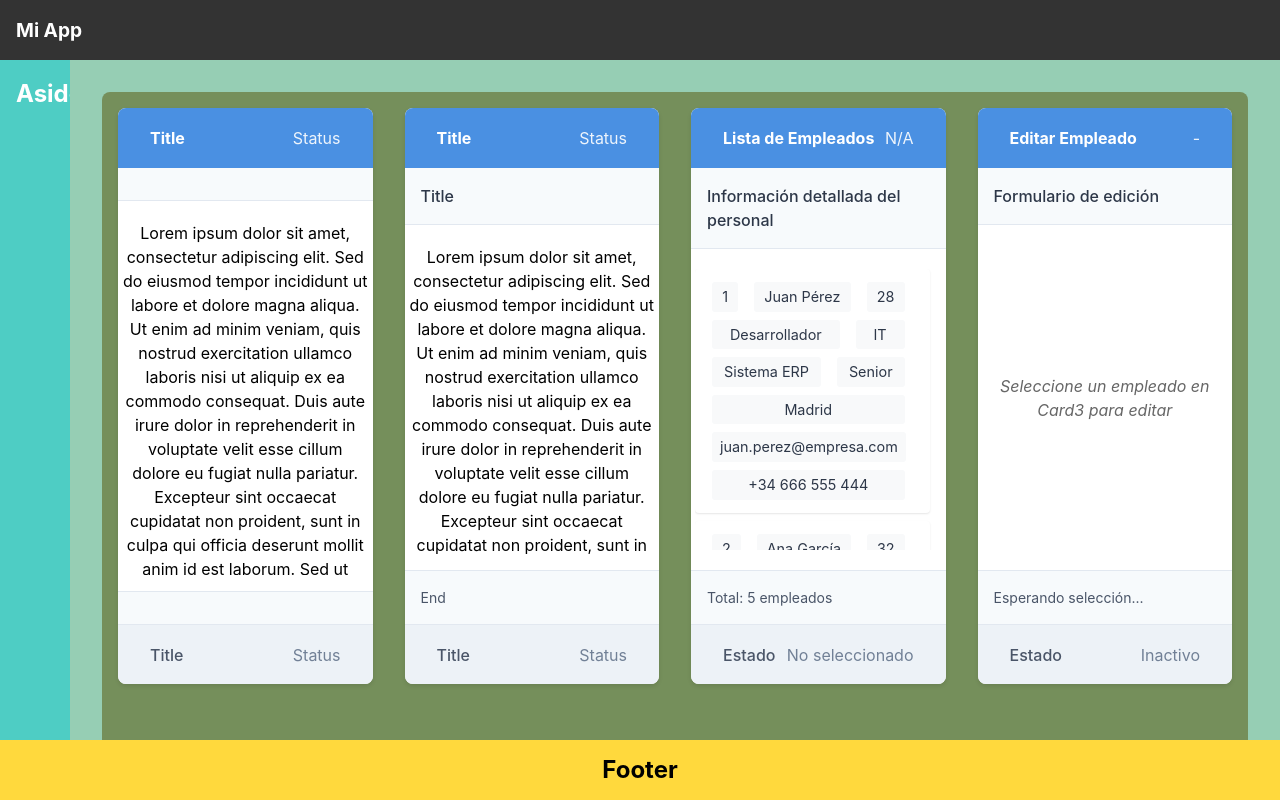
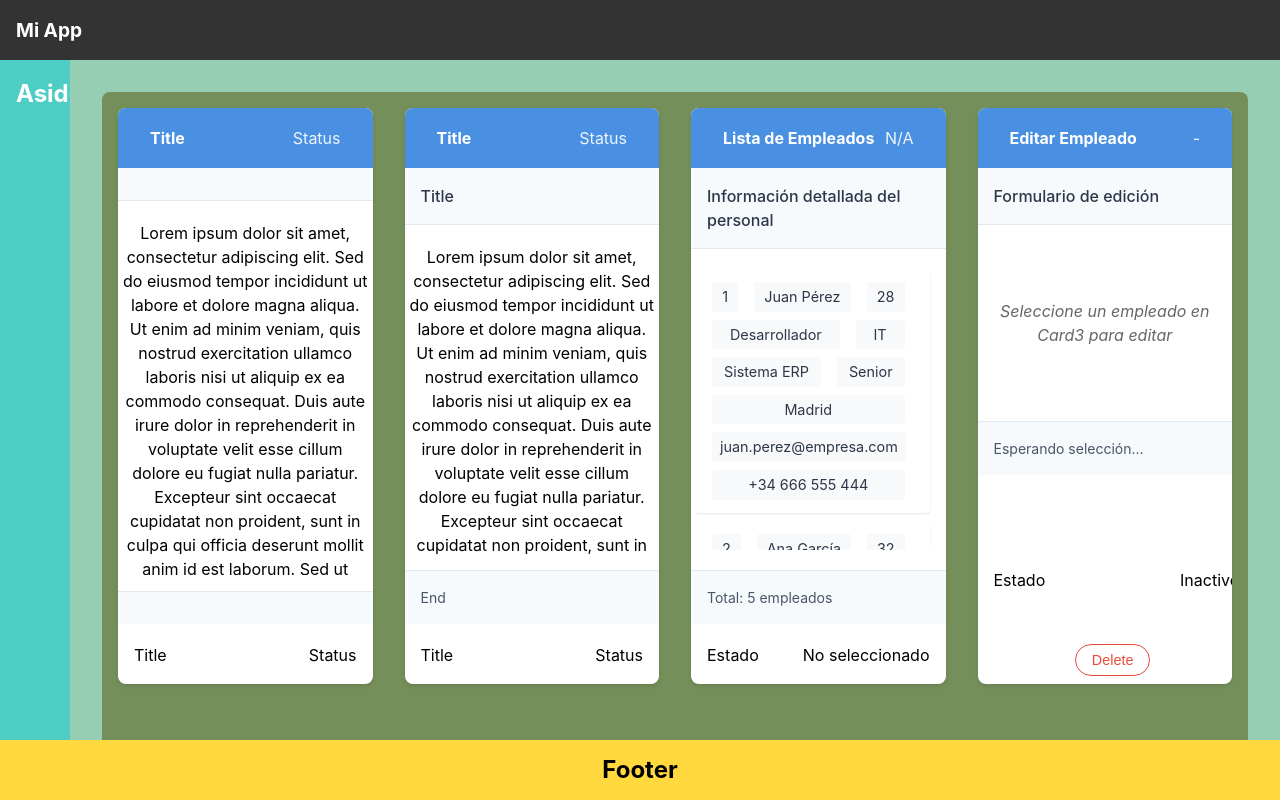
Before and after one commit to Ruben-Alvarez-Dev/daw_react_front, a React (Vite) app: page /users in a window 1280 px wide. Built offline with nearby package versions, Linux system fonts and the light colour scheme.

Commit message:
feat: Implemented responsive footer with buttons in Card4
- Added footerCenter to Card
- Updated footer CSS for responsive buttons handling
- Buttons stack automatically when there's no space
- Footer side elements adjust to content

```diff
--- /dev/null
+++ b/src/components/Button.jsx
@@ -0,0 +1,30 @@
+import PropTypes from 'prop-types';
+import '../styles/Button.css';
+
+const deleteKeywords = ['eliminar', 'borrar', 'delete', 'remove'];
+
+const Button = ({ children, type = "button", disabled = false, variant = "primary", onClick }) => {
+  const isDeleteButton = typeof children === 'string' && deleteKeywords.includes(children.toLowerCase());
+  const buttonClass = `custom-button ${disabled ? 'disable' : 'enable'} ${variant} ${isDeleteButton ? 'delete-action' : ''}`;
+
+  return (
+    <button
+      type={type}
+      className={buttonClass}
+      disabled={disabled}
+      onClick={onClick}
+    >
+      {children}
+    </button>
+  );
+};
+
+Button.propTypes = {
+  children: PropTypes.node.isRequired,
+  type: PropTypes.oneOf(["button", "submit", "reset"]),
+  disabled: PropTypes.bool,
+  variant: PropTypes.oneOf(["primary", "secondary", "success", "warning", "danger"]),
+  onClick: PropTypes.func
+};
+
+export default Button;
--- a/src/components/Card.jsx
+++ b/src/components/Card.jsx
@@ -7,6 +7,7 @@ const Card = ({
   bodyCenter,
   bodyBottom,
   footerLeft,
+  footerCenter,
   footerRight,
   isActive,
   onClick
@@ -30,6 +31,7 @@ const Card = ({
 
       <div className="card-footer">
         <div className='card-footer-left'>{footerLeft}</div>
+        <div className='card-footer-center'>{footerCenter}</div>
         <div className='card-footer-right'>{footerRight}</div>
       </div>
     </div>
--- a/src/components/Card4.jsx
+++ b/src/components/Card4.jsx
@@ -1,5 +1,6 @@
 import Card from './Card';
 import Form from './Form';
+import Button from './Button';
 import '../styles/Card.css';
 
 const Card4 = ({ isActive, onClick, selectedEmployee, onEmployeeUpdate }) => {
@@ -24,6 +25,15 @@ const Card4 = ({ isActive, onClick, selectedEmployee, onEmployeeUpdate }) => {
       bodyBottom={selectedEmployee ? `Editando: ${selectedEmployee.nombre}` : 'Esperando selección...'}
       footerLeft="Estado"
       footerRight={selectedEmployee ? 'Editando' : 'Inactivo'}
+      footerCenter={
+        <>
+          <Button variant="primary">Primary</Button>
+          <Button variant="secondary">Secondary</Button>
+          <Button variant="success">Success</Button>
+          <Button variant="warning">Warning</Button>
+          <Button variant="danger">Delete</Button>
+        </>
+      }
       isActive={isActive}
       onClick={onClick}
     />
--- /dev/null
+++ b/src/styles/Button.css
@@ -0,0 +1,68 @@
+.custom-button {
+  display: inline-flex;
+  align-items: center;
+  justify-content: center;
+  padding: 0.4rem 1rem;
+  border-radius: 20px;
+  font-size: 0.9rem;
+  font-weight: 500;
+  line-height: 1;
+  cursor: pointer;
+  transition: all 0.2s ease;
+  height: 32px;
+  border: 1px solid white;
+  color: white;
+  background-color: transparent;
+}
+
+/* Estilo especial para botones de eliminación */
+.custom-button.delete-action {
+  color: #e74c3c !important;
+  border-color: #e74c3c !important;
+  background-color: transparent !important;
+}
+
+.custom-button.delete-action:hover:not(:disabled) {
+  background-color: #e74c3c !important;
+  color: #000000 !important;
+  box-shadow: 0 0 0 2px rgba(231, 76, 60, 0.3) !important;
+}
+
+.custom-button.primary:hover:not(:disabled) {
+  background-color: #4a90e2;
+  border-color: #4a90e2;
+  box-shadow: 2px 2px 6px rgba(0, 0, 0, 0.3);
+}
+
+.custom-button.secondary:hover:not(:disabled) {
+  background-color: #6c757d;
+  border-color: #6c757d;
+  box-shadow: 2px 2px 6px rgba(0, 0, 0, 0.3);
+}
+
+.custom-button.success:hover:not(:disabled) {
+  background-color: #2ecc71;
+  border-color: #2ecc71;
+  box-shadow: 2px 2px 6px rgba(0, 0, 0, 0.3);
+}
+
+.custom-button.warning:hover:not(:disabled) {
+  background-color: #f1c40f;
+  border-color: #f1c40f;
+  color: #2c3e50;
+  box-shadow: 2px 2px 6px rgba(0, 0, 0, 0.3);
+}
+
+.custom-button.danger:hover:not(:disabled) {
+  background-color: #e74c3c;
+  border-color: #e74c3c;
+  box-shadow: 2px 2px 6px rgba(0, 0, 0, 0.3);
+}
+
+.custom-button.disable {
+  background-color: transparent !important;
+  border-color: rgba(255, 255, 255, 0.3) !important;
+  color: rgba(255, 255, 255, 0.3) !important;
+  opacity: 1;
+  cursor: not-allowed;
+}
--- a/src/styles/Card.css
+++ b/src/styles/Card.css
@@ -69,25 +69,30 @@
 
 /* Footer Styles */
 .card-footer {
-  padding: 1rem;
   display: flex;
-  justify-content: space-between;
   align-items: center;
-  background: #EDF2F7;
-  border-top: 1px solid #E2E8F0;
+  padding: 0.5rem 1rem;
+  border-top: 1px solid rgba(255, 255, 255, 0.1);
   min-height: 60px;
-  flex-shrink: 0; /* Evitar que el footer se encoja */
 }
 
 .card-footer-left {
-  color: #4A5568;
-  font-weight: 500;
-  margin-left: 1rem;
+  flex: 0 1 auto;
+  white-space: nowrap;
+}
+
+.card-footer-center {
+  flex: 1 1 auto;
+  display: flex;
+  flex-wrap: wrap;
+  justify-content: center;
+  gap: 0.5rem;
+  padding: 0 1rem;
 }
 
 .card-footer-right {
-  color: #718096;
-  margin-right: 1rem;
+  flex: 0 1 auto;
+  white-space: nowrap;
 }
 
 /* Active State */
```
